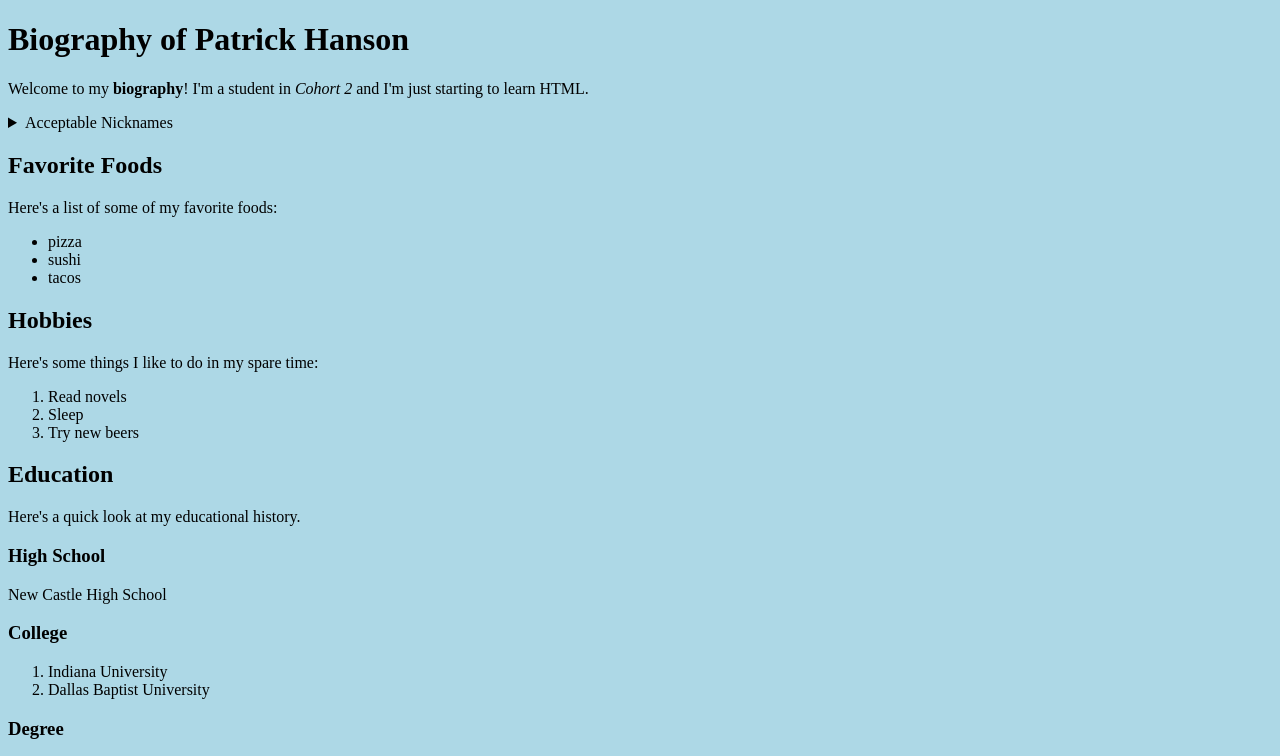
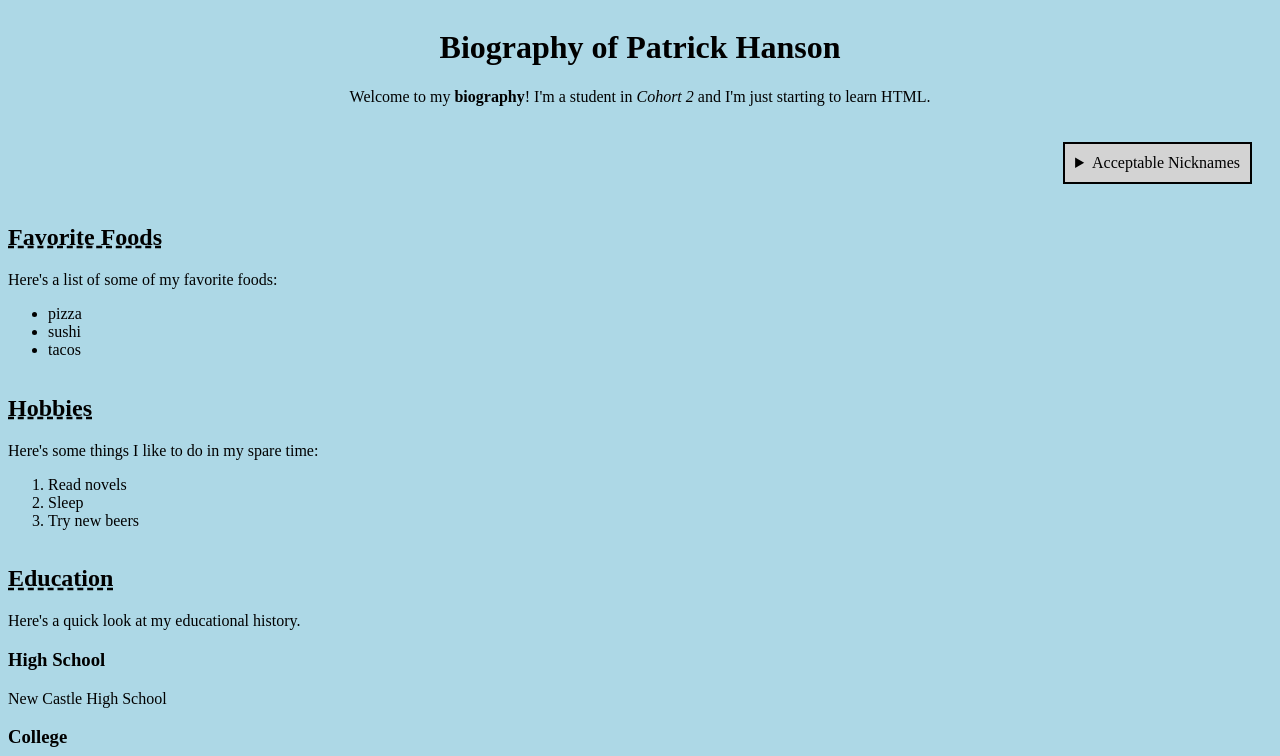
Before and after one commit to patrickhanson/patrickhanson.github.io, a plain HTML site: page index.html in a window 1280 px wide. Shown: the top 756 px of the page. Drawn offline with Linux system fonts and the light colour scheme.

Commit message:
Added CSS style sheet

```diff
--- a/index.html
+++ b/index.html
@@ -2,14 +2,14 @@
 <html>
   <head>
     <meta charset="utf-8">
+    <link rel="stylesheet" href="style.css">
     <title>Patrick's Biography</title>
-    <style>
-      body {background-color:lightblue}
-    </style>
   </head>
   <body>
+    <div id="intro">
       <h1>Biography of Patrick Hanson</h1>
-    <p>Welcome to my <strong>biography</strong>! I'm a student in <em>Cohort 2</em> and I'm just starting to learn HTML.</p>
+      <p>Welcome to my <strong>biography</strong>! I'm a student in <em>Cohort 2</em> and I'm just starting to learn HTML.</p>
+    </div>
     <aside>
       <details>
         <summary>Acceptable Nicknames</summary>
@@ -56,8 +56,8 @@
       <h2>Additional Info</h2>
       <p>Here is a link to my <a href="https://github.com/patrickhanson" title="My Github Profile">Github account</a>! You can keep up to date with everything I'm working on at <strong>Kenzie Academy</strong></p>
       <p>Now here is a cool picture of me &amp; a cute dog, Cooper the Pooper</p>
-     <figure>
-      <img src="patrickwithdog.jpg">
+      <figure>
+        <img src="patrickwithdog.jpg">
       <figcaption>Cooper and I</figcaption>
       </figure>
     </section>
--- /dev/null
+++ b/style.css
@@ -0,0 +1,22 @@
+body
+    {
+        background-color: lightblue;
+        display: flex;
+        flex-direction: column;
+    }
+aside
+    {
+        align-self: flex-end;
+        margin: 20px;
+        padding: 10px;
+        border: solid 2px black;
+        background-color: lightgray;
+    }
+#intro
+    {
+        text-align: center
+    }
+h2
+    {
+        text-decoration: underline dashed;
+    }
```
Also changed, not shown: patrickwithdog.jpg.
